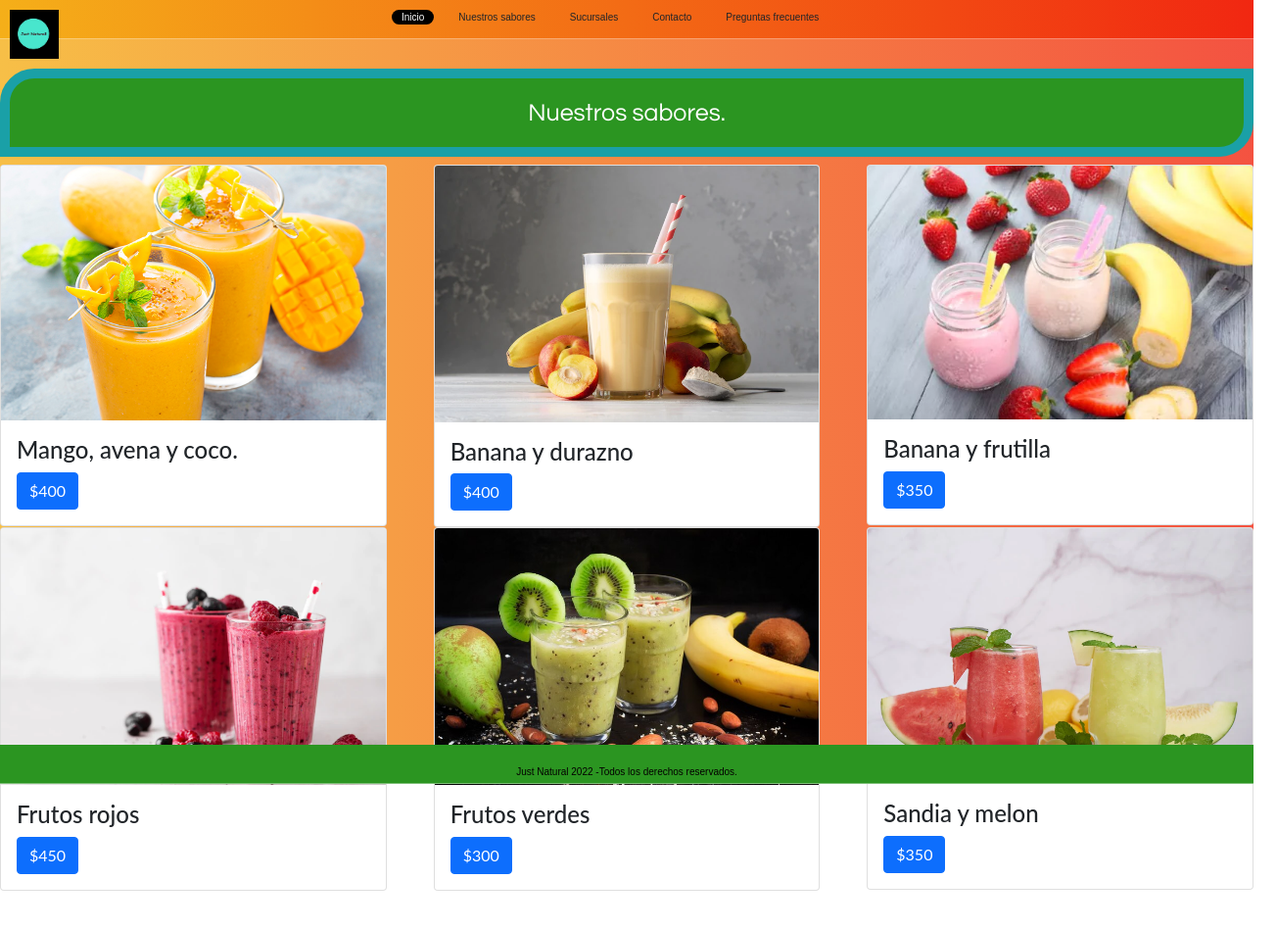
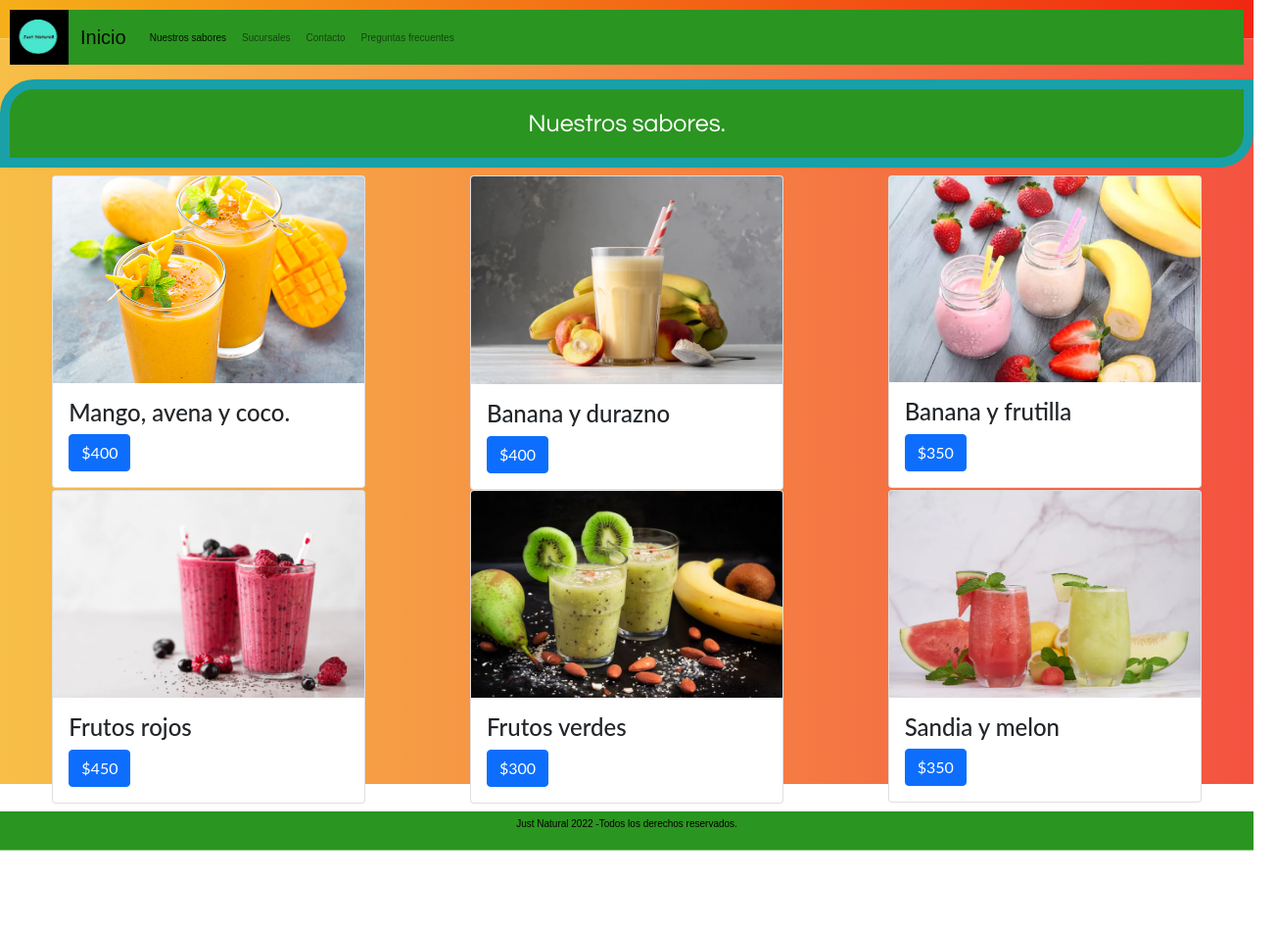
Before and after one commit to bladimirqusipe11/demo, a plain HTML site: page pages/nuestros sabores.html in a window 1280 px wide. Shown: the whole page at 98% size, 1304 px wide, since content can reach past the window. After the commit the page ends 868 px from the top, so only its background shows below. Drawn offline with nearby package versions, Linux system fonts and the light colour scheme.

Commit message:
2 entrega actualizada

```diff
--- a/pages/nuestros sabores.html
+++ b/pages/nuestros sabores.html
@@ -6,33 +6,42 @@
     <meta http-equiv="X-UA-Compatible" content="IE=edge">
     <meta name="viewport" content="width=device-width, initial-scale=1.0">
     <title>Nuestros Sabores- Just Natural </title>
-     <!--bootstrap-->
-  <link rel="stylesheet" href="https://cdn.jsdelivr.net/npm/bootstrap@5.1.3/dist/css/bootstrap.min.css">
-  <link rel="stylesheet" href="https://cdn.jsdelivr.net/npm/bootstrap@5.1.3/dist/js/bootstrap.bundle.min.js">
-    <link rel="stylesheet" href="../css/estilos.css">
+    <!--bootstrap-->
+    <link rel="stylesheet" href="https://cdn.jsdelivr.net/npm/bootstrap@5.1.3/dist/css/bootstrap.min.css">
+    <!--vinculando mi hoja de estilos propia-->
+       <link rel="stylesheet" href="../css/estilos.css">
 
 </head>
 
 <body>
     <header class="header">
         <div class="contenedor-de-header">
-        <img class="logo-image" src="../imagenes/logo just natural.jpg" alt="logo de just natural!" width="100" height="80">
-
-        <div class="grid">
-
-            <nav class="navigation">
-                <ul class="navigation__list navigation__list--inline">
-                    <li class="navigation__item"><a href="../index.html"
-                            class="navigation__link navigation__link--is-active">Inicio</a></li>
-                    <li class="navigation__item"><a href="nuestros sabores.html" class="navigation__link">Nuestros
-                            sabores</a></li>
-                    <li class="navigation__item"><a href="sucursales.html" class="navigation__link">Sucursales</a></li>
-                    <li class="navigation__item"><a href="contacto.html" class="navigation__link">Contacto</a></li>
-                    <li class="navigation__item"><a href="preguntas frecuentes.html" class="navigation__link">Preguntas
-                            frecuentes</a></li>
-                </ul>
-            </nav></div>
+        <img class="logo-image" src="../imagenes/logo just natural.jpg" alt="logo de just natural!" width="100" height="100">
         </div>
+        <nav class="navbar navbar-expand-lg navbar-light" style="background-color: #2b9521;">
+          <div class="container-fluid">
+            <a class="navbar-brand" href="../index.html">Inicio</a>
+            <button class="navbar-toggler" type="button" data-bs-toggle="collapse" data-bs-target="#navbarSupportedContent" aria-controls="navbarSupportedContent" aria-expanded="false" aria-label="Toggle navigation">
+              <span class="navbar-toggler-icon"></span>
+            </button>
+            <div class="collapse navbar-collapse" id="navbarSupportedContent">
+              <ul class="navbar-nav me-auto mb-2 mb-lg-0">
+                <li class="nav-item">
+                  <a class="nav-link active" aria-current="page" href="nuestros sabores.html">Nuestros sabores</a>
+                </li>
+                <li class="nav-item">
+                  <a class="nav-link" href="sucursales.html">Sucursales</a>
+                </li>
+                <li class="nav-item">
+                  <a class="nav-link" href="contacto.html">Contacto</a>
+                </li>
+                <li class="nav-item">
+                  <a class="nav-link" href="preguntas frecuentes.html">Preguntas frecuentes</a>
+                </li>
+              </ul>
+            </div>
+          </div>
+        </nav>
     </header>
     <main>
         <section>
@@ -41,8 +50,8 @@
 
         </section>
     <!-- grilla de tarjetas -->
-    <div class="row g-5">
-      <div class="col-12 col-md-4">
+    <div class="row-g-4">
+      <div class="col-12 col-md-3">
         <article class="card effect">
           <img
             src="../imagenes/sabor-mango-avena-coco.jpg"
@@ -56,7 +65,7 @@
         </article>
       </div>
 
-      <div class="col-12 col-md-4">
+      <div class="col-12 col-md-3">
         <article class="card effect">
           <img
             src="../imagenes/saborbananaydurazno.webp"
@@ -70,7 +79,7 @@
         </article>
       </div>
 
-      <div class="col-12 col-md-4">
+      <div class="col-12 col-md-3">
         <article class="card effect">
           <img
             src="../imagenes/bananayfrutilla4.webp"
@@ -88,8 +97,8 @@
   </section>
 
 <!-- grilla de tarjetas -->
-<div class="row g-5">
-<div class="col-12 col-md-4">
+<div class="row-g-5">
+<div class="col-12 col-md-3">
   <article class="card effect">
     <img
       src="../imagenes/saborfrutosrojos.webp"
@@ -104,7 +113,7 @@
   </article>
 </div>
 
-<div class="col-12 col-md-4">
+<div class="col-12 col-md-3">
   <article class="card effect">
     <img
       src="../imagenes/saborfrutosverdes.jpg"
@@ -119,7 +128,7 @@
   </article>
 </div>
 
-<div class="col-12 col-md-4">
+<div class="col-12 col-md-3">
   <article class="card effect">
     <img
       src="../imagenes/saborsandiaymelon.webp"
@@ -139,6 +148,7 @@
     <footer class="footer">
         <p class="pull-left">Just Natural 2022 -<span>Todos los derechos reservados.</span></p>
       </footer>
+      <script src="https://cdn.jsdelivr.net/npm/bootstrap@5.1.3/dist/js/bootstrap.bundle.min.js"></script>
       </body>
 
 </html>
```
Also changed, not shown: index.html (+26 -20 lines), pages/contacto.html (+32 -20 lines), pages/preguntas frecuentes.html (+28 -20 lines), pages/sucursales.html (+27 -19 lines), css/estilos.css, css/estilos.scss (added).
